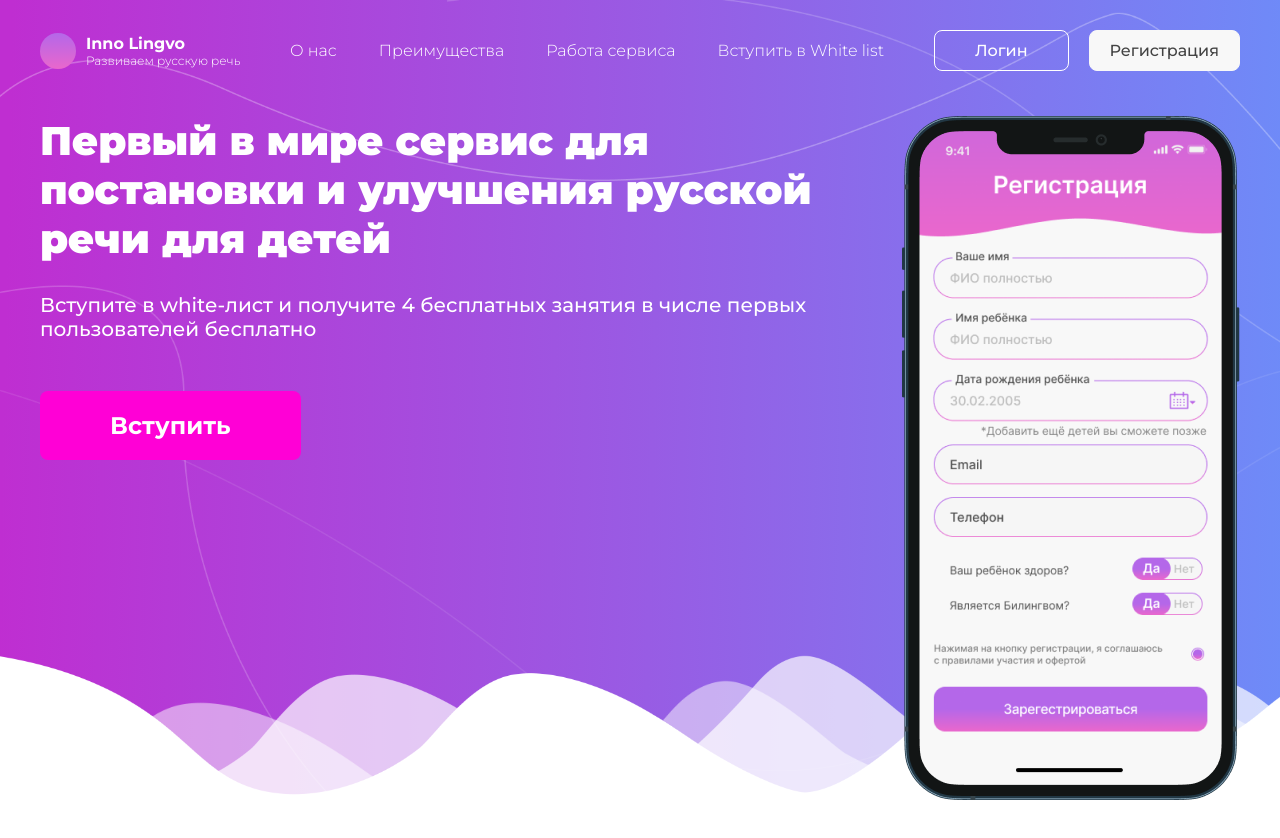
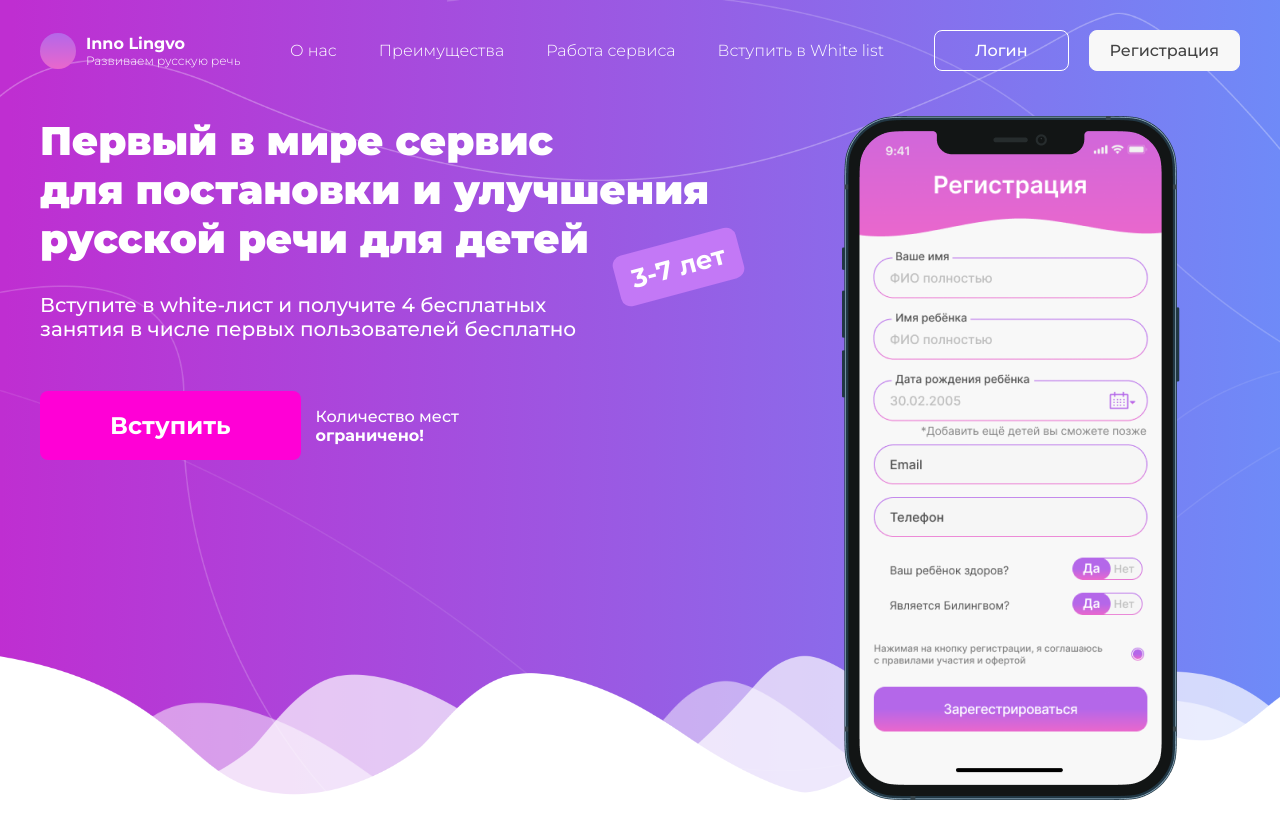
Before and after one commit to lavet13/russian-languagexd, a website: page index.html in a window 1280 px wide. Drawn offline with Linux system fonts and the light colour scheme.

Commit message:
header done

```diff
--- a/index.html
+++ b/index.html
@@ -50,17 +50,31 @@
                     <div class="hero">
                         <div class="hero__content">
                             <h1 class="heading-primary color-white">
-                                Первый в мире сервис для постановки и улучшения
-                                русской речи для детей
+                                Первый в мире сервис<br />
+                                для постановки и улучшения русской речи для
+                                детей
                             </h1>
                             <p class="paragraph color-white mb-sm">
                                 Вступите в white-лист и получите 4 бесплатных
+                                <br />
                                 занятия в числе первых пользователей бесплатно
                             </p>
                             <div class="hero__button-box">
-                                <button class="btn btn--primary">
+                                <button
+                                    class="btn btn--primary hero__button-item--1"
+                                >
                                     Вступить
                                 </button>
+                                <p
+                                    class="paragraph-regular color-white hero__button-text--1"
+                                >
+                                    Количество мест
+                                </p>
+                                <p
+                                    class="paragraph-regular fw-bold color-white"
+                                >
+                                    ограничено!
+                                </p>
                             </div>
                         </div>
                         <img
@@ -102,5 +116,8 @@
             </figure>
             <!-- lines -->
         </header>
+        <main class="main">
+            <section class="section-three-minutes"></section>
+        </main>
     </body>
 </html>
--- a/sass/abstracts/_variables.scss
+++ b/sass/abstracts/_variables.scss
@@ -11,6 +11,7 @@
 
 $color-pink: #ff00d6;
 $color-purple-1: #c378f7;
+$color-purple-2: #c378f6;
 
 // PROFILE PIC
 $color-gradient-4: #b467e9;
@@ -18,3 +19,4 @@
 
 // BORDER RADIUS
 $border-radius-1: 8px;
+$border-radius-2: 10px;
--- a/sass/base/_base.scss
+++ b/sass/base/_base.scss
@@ -13,3 +13,11 @@
     box-sizing: border-box;
     font-size: 62.5%;
 }
+
+body {
+    font-family: 'Montserrat', sans-serif;
+    font-weight: 400;
+    display: grid;
+    grid-auto-rows: min-content;
+    row-gap: 6rem;
+}
--- a/sass/base/_typography.scss
+++ b/sass/base/_typography.scss
@@ -1,8 +1,3 @@
-body {
-    font-family: 'Montserrat', sans-serif;
-    font-weight: 400;
-}
-
 .heading-primary {
     font-size: 4rem;
     font-weight: 900;
@@ -13,6 +8,15 @@
     font-weight: 500;
 }
 
+.paragraph-regular {
+    font-size: 1.6rem;
+    font-weight: 500;
+}
+
+.fw-bold {
+    font-weight: 700;
+}
+
 .color-white {
     color: $color-white;
 }
--- a/sass/components/_hero.scss
+++ b/sass/components/_hero.scss
@@ -2,17 +2,63 @@
     position: relative;
     z-index: 1;
 
-    display: flex;
-    justify-content: center;
+    display: grid;
+    grid-template-columns: repeat(2, auto);
+    column-gap: 3rem;
+    max-width: 95%;
 
     &__content {
+        position: relative;
+
         display: grid;
         grid-auto-rows: min-content;
         row-gap: 3rem;
+
+        &:after {
+            content: '3-7 лет';
+            position: absolute;
+            top: 12.5rem;
+            right: 7rem;
+
+            display: flex;
+            justify-content: center;
+            align-items: center;
+
+            width: 12.7rem;
+            height: 5.2rem;
+            color: $color-white;
+            background: $color-purple-2;
+            font-family: inherit;
+            font-size: 2.6rem;
+            font-weight: 700;
+            border-radius: $border-radius-2;
+
+            transform: rotate(-15deg);
+        }
     }
 
     &__img {
         display: block;
         object-fit: contain;
     }
+
+    &__button {
+        &-box {
+            display: grid;
+            grid-template-columns: min-content auto;
+            column-gap: 1.5rem;
+        }
+
+        &-item {
+            &--1 {
+                grid-row: 1 / span 2;
+            }
+        }
+
+        &-text {
+            &--1 {
+                align-self: end;
+            }
+        }
+    }
 }
--- a/sass/components/_nav.scss
+++ b/sass/components/_nav.scss
@@ -22,6 +22,8 @@
             display: block;
             width: 3.6rem;
             height: 3.6rem;
+            object-fit: contain;
+
             background: linear-gradient(
                 to top,
                 $color-gradient-5,
--- a/sass/main.scss
+++ b/sass/main.scss
@@ -16,7 +16,7 @@
 @import 'components/shapes';
 
 // LAYOUT
+@import 'layout/container';
 @import 'layout/header';
-@import 'layout/container';
 
 @import 'pages/home';
```
Also changed, not shown: css/style.css, 1 other file.
